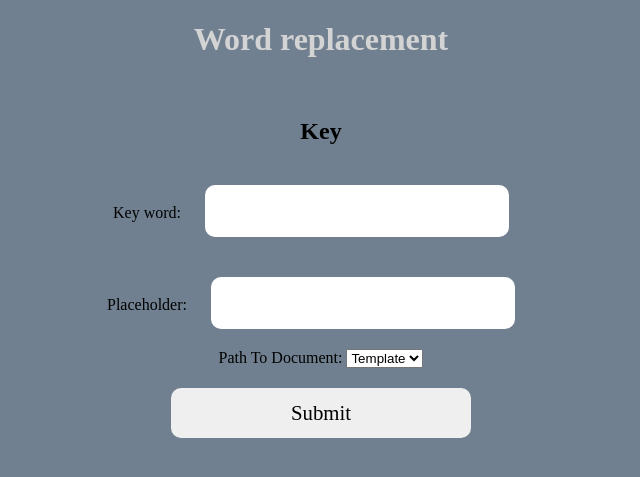
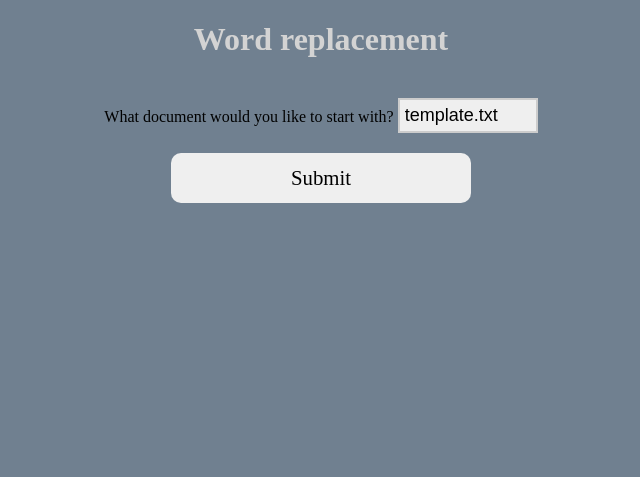
Before and after one commit to UndeadTokenArt/TransactionHelper, a Flask app: page /form in a window 1280 px wide. Shown: the top 477 px of the page, without its empty margins (319-959 px from the left). Run offline with Flask 3, Linux system fonts and the light colour scheme.

Commit message:
Still trying to get the forms to pass info into functions to make the app acctually work

```diff
--- a/app.py
+++ b/app.py
@@ -1,5 +1,5 @@
 from flask import Flask, render_template, request, flash
-from main import word_replacer
+from main import word_replacer, get_docs_list, aquire_placeholders
 
 app = Flask(__name__)
 
@@ -15,8 +15,15 @@ def result():
         arg2 = request.form['arg2']
         return word_replacer(arg1, arg2)
     else:
-        return render_template('not_found.html')
+        return render_template('index.html')
 
-@app.route("/form")
+@app.route("/form", methods=['GET', 'POST'])
 def returned_template():
-    return render_template("form.html")
+    doc_list = get_docs_list()
+    return render_template("form.html", doc_list=doc_list)
+
+
+@app.route("/WR_step2", methods=['GET','POST'])
+def wr_step2():
+    placeholders = aquire_placeholders('documents/template.txt')
+    return render_template("WR_step2.html", placeholders=placeholders)
--- a/main.py
+++ b/main.py
@@ -1,6 +1,7 @@
 import re
 import gspread
 from google.oauth2.service_account import Credentials
+import os
 
 '''
 Code used for connecting the google account Oauth stuff _ not ready yet
@@ -32,7 +33,7 @@ def opendoc(path):
 
 # word replacement function, takes word to replace with, placeholder to change and path of document
 def word_replacer(arg1, arg2):
-        doc = opendoc('template.txt')
+        doc = opendoc('/documents/template.txt')
         words = doc.split()
         for i in range(len(words)):
             if words[i] == arg2:
@@ -43,3 +44,13 @@ def word_replacer(arg1, arg2):
 def aquire_placeholders(path):
     doc = opendoc(path)
     return set(re.findall(r'\[[^\]]*\]', doc))
+
+
+def get_docs_list():
+    folder_path = 'documents'
+    doc_list = [f.name for f in os.scandir(folder_path) if f.is_file()]
+    return doc_list
+
+print(aquire_placeholders('documents/template.txt'))
+# get a list of all the text files in the format folder
+# make a dictionary that holds a value for replacing words and what words are being replaced.
--- a/static/css/main.css
+++ b/static/css/main.css
@@ -27,6 +27,17 @@ input {
   text-align: center;
 }
 
+select {
+    width: 140px;
+    height: 35px;
+    padding: 5px 35px 5px 5px;
+    font-size: 18px;
+    border: 2px solid #ccc;
+    -webkit-appearance: none;
+    -moz-appearance: none;
+    appearance: none;
+}
+
 input:focus {
     outline: none;
     border: solid 5px #00FFCE;
--- a/templates/form.html
+++ b/templates/form.html
@@ -8,20 +8,15 @@
 <body>
     <h1>Word replacement</h1>
     <br>
-    <form action="result" method="post">
-        <h2>Key</h2>
-        <label for="arg1">Key word:</label>
-        <input type="text" name="arg1">
-        <br>
-        <lable for="arg2">Placeholder:</lable>
-        <input type="text" name="arg2">
-        <br>
-        <lable for="path">Path To Document:</lable>
+    <form action="WR_step2" method="POST">
+        <lable for="path">What document would you like to start with?</lable>
         <select id="path" name="path">
-            <option value="template.txt">Template</option>
+            {% for doc in doc_list %}
+            <option value="{{ doc }}">{{ doc }}</option>
+            {% endfor %}
         </select>
         <br>
-        <input type="submit" value="Submit" id="result">
+        <input type="submit" value="Submit" id="WR_step2">
     </form>
 </body>
 </html>
--- a/templates/index.html
+++ b/templates/index.html
@@ -8,7 +8,7 @@
 <body>
     <h1>Transaction Helper</h1>
     <br>
-    <form action="greet" method="post">
+    <form action="greet" method="POST">
         {% for message in get_flashed_messages() %}
              <p>{{ message }}</p>
          {% endfor %}
@@ -17,8 +17,8 @@
         <br>
         <input type="submit" value="Submit" id="greet">
         <br>
-        <a href="/form">Text replacer</a>
         </a>
     </form>
+    <a href="/form">Text replacer</a>
 </body>
 </html>
```
Also changed, not shown: templates/WR_step2.html (added, +23 -0 lines), documents/template.txt (renamed from template.txt).
